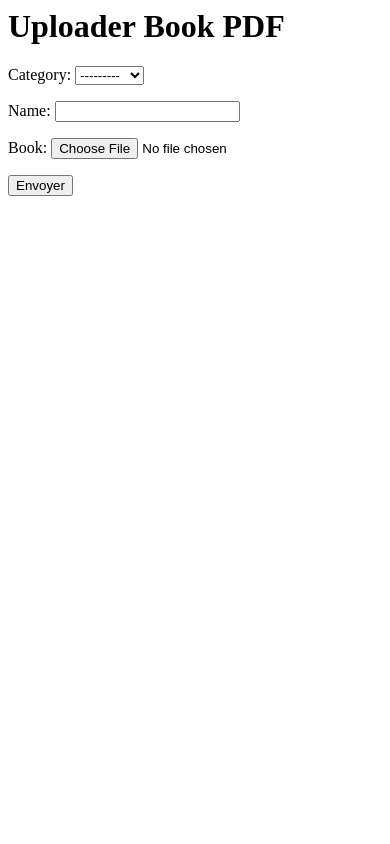
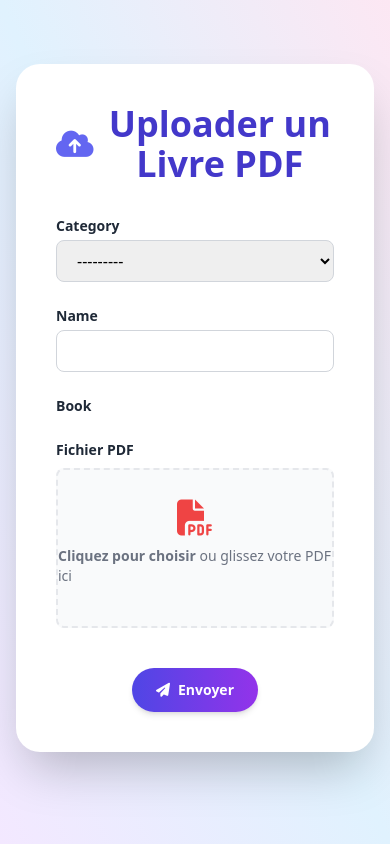
Before and after one commit to Thierdl/library, a Django app: page /library/category/book/add/ in a window 390 px wide. Run offline with Django 5.2, Linux system fonts and the light colour scheme; data comes from the database, SQL or seed files in the repository; both versions use the stored data as it was after the commit; some libraries are stand-ins or nearby versions.

Commit message:
improve ui listbook, addbook

```diff
--- a/library/forms.py
+++ b/library/forms.py
@@ -12,3 +12,15 @@ class BookForm(forms.ModelForm):
     class Meta:
         model = Book
         fields = ['category', 'name', 'book']
+
+        widgets = {
+            'name': forms.TextInput(attrs={
+                'class': 'w-full px-4 py-2 border border-gray-300 rounded-lg focus:outline-none focus:ring-2 focus:ring-indigo-400'
+            }),
+            'category': forms.Select(attrs={
+                'class': 'w-full px-4 py-2 border border-gray-300 rounded-lg focus:outline-none focus:ring-2 focus:ring-indigo-400'
+            }),
+            'book': forms.ClearableFileInput(attrs={
+                'class': 'hidden'
+            }),
+        }
--- a/library/urls.py
+++ b/library/urls.py
@@ -9,6 +9,6 @@ urlpatterns = [
     path('category/book/add/', add_book, name="add_book"),
     #path('category/book/delete/<int:book_id>/', delete_book, name="delete_book"),
     #path('category/book/update/<int:book_id>/', update_book, name="update_book"),
-    path('category/book/list/<int:book_id>/', list_book, name="list_book"),
+    path('category/book/list/', list_book, name="list_book"),
 
 ]
--- a/library/views.py
+++ b/library/views.py
@@ -58,9 +58,10 @@ def delete_category(request, category_id):
 
 #---------------------------BOOK------------------------------
 
-def list_book(request, book_id):
-    book = get_object_or_404(Book, id=book_id)
-    return render(request, "book/list_book.html", {"book":book})
+def list_book(request):
+    #book = get_object_or_404(Book, id=book_id)
+    books = Book.objects.all()
+    return render(request, "book/list_book.html", {"books":books})
 
 
 
@@ -72,7 +73,7 @@ def add_book(request):
 
         if form.is_valid():
             form.save()
-            return redirect("/")
+            return redirect("list_book")
     else:
         form = BookForm()
 
--- a/project/settings.py
+++ b/project/settings.py
@@ -37,7 +37,7 @@ INSTALLED_APPS = [
 ]
 
 
-TAILWIND_APP_NAME = 'theme'
+#TAILWIND_APP_NAME = 'theme'
 INTERNAL_IPS = [
     "127.0.0.1",
 ]
--- /dev/null
+++ b/templates/base_generic.html
@@ -0,0 +1,28 @@
+<!DOCTYPE html>
+<html lang="fr">
+    <head>
+        <meta charset="UTF-8" />
+        <meta name="viewport" content="width=device-width, initial-scale=1" />
+        <title>Library</title>
+        <link href="https://cdnjs.cloudflare.com/ajax/libs/font-awesome/6.5.0/css/all.min.css" rel="stylesheet">
+
+        <script src="https://cdn.tailwindcss.com"></script>
+        <script src="https://cdnjs.cloudflare.com/ajax/libs/pdf.js/2.14.305/pdf.min.js"></script>
+
+    </head>
+    <body class="bg-gray-100 flex items-center justify-center min-h-screen">
+    {% block content %}
+
+        <div class="bg-white p-8 rounded shadow-md max-w-md text-center">
+            <h1 class="text-3xl font-bold mb-4 text-blue-600">Bienvenue avec Tailwind CSS</h1>
+            <p class="text-gray-700 mb-6">Ceci est un exemple simple avec Tailwind pour styliser rapidement.</p>
+            <button class="bg-blue-500 hover:bg-blue-700 text-white font-semibold py-2 px-4 rounded">
+            Cliquez-moi
+            </button>
+        </div>
+
+        {% endblock %}
+
+
+    </body>
+</html>
--- a/templates/book/add_book.html
+++ b/templates/book/add_book.html
@@ -1,6 +1,55 @@
-<h1>Uploader Book PDF</h1>
-<form method="post" enctype="multipart/form-data">
-    {% csrf_token %}
-    {{ form.as_p }}
-    <button type="submit">Envoyer</button>
-</form>
+{% extends 'base_generic.html' %}
+{% block content %}
+
+
+<div class="min-h-screen bg-gradient-to-tr from-[#f3e8ff] via-[#e0f2fe] to-[#fce7f3] py-16 px-4">
+    <div class="max-w-xl mx-auto bg-white shadow-2xl rounded-3xl p-10">
+
+        <h1 class="text-4xl font-extrabold text-center text-indigo-700 mb-8 flex items-center justify-center gap-3">
+            <i class="fas fa-cloud-upload-alt text-indigo-500 text-3xl"></i>
+            Uploader un Livre PDF
+        </h1>
+
+        <form method="post" enctype="multipart/form-data" class="space-y-6">
+            {% csrf_token %}
+
+            {% for field in form %}
+                <div>
+                    <label for="{{ field.id_for_label }}" class="block text-sm font-semibold text-gray-800 mb-1">
+                        {{ field.label }}
+                    </label>
+                    {{ field }}
+                    {% if field.errors %}
+                        <p class="text-sm text-red-500 mt-1">{{ field.errors|join:", " }}</p>
+                    {% endif %}
+                </div>
+            {% endfor %}
+
+            <!-- Champ fichier amélioré -->
+            <div class="mt-4">
+                <label for="id_book" class="block text-sm font-semibold text-gray-800 mb-2">Fichier PDF</label>
+                <div class="flex items-center justify-center w-full">
+                    <label for="id_book" class="flex flex-col items-center justify-center w-full h-40 border-2 border-dashed rounded-lg cursor-pointer bg-gray-50 hover:bg-gray-100 transition">
+                        <div class="flex flex-col items-center justify-center pt-5 pb-6">
+                            <i class="fas fa-file-pdf text-4xl text-red-500 mb-2"></i>
+                            <p class="mb-2 text-sm text-gray-500"><span class="font-semibold">Cliquez pour choisir</span> ou glissez votre PDF ici</p>
+                        </div>
+                        {{ form.book }}
+                    </label>
+                </div>
+            </div>
+
+            <!-- Bouton d’envoi -->
+            <div class="text-center pt-4">
+                <button type="submit"
+                        class="inline-flex items-center gap-2 bg-gradient-to-r from-indigo-600 to-purple-600 text-white text-sm font-semibold py-3 px-6 rounded-full shadow-md hover:shadow-xl hover:scale-105 transition-all duration-300">
+                    <i class="fas fa-paper-plane"></i> Envoyer
+                </button>
+            </div>
+        </form>
+    </div>
+</div>
+
+
+
+{% endblock %}
```
Also changed, not shown: templates/book/list_book.html (+90 -11 lines), db.sqlite3, media/pdf/Diagramme_sans_nom.drawio_1.png (added), static/pdfjs/web/viewer.css (added), static/pdfjs/web/viewer.html (added), static/pdfjs/web/viewer.js (added), 4 other files.
